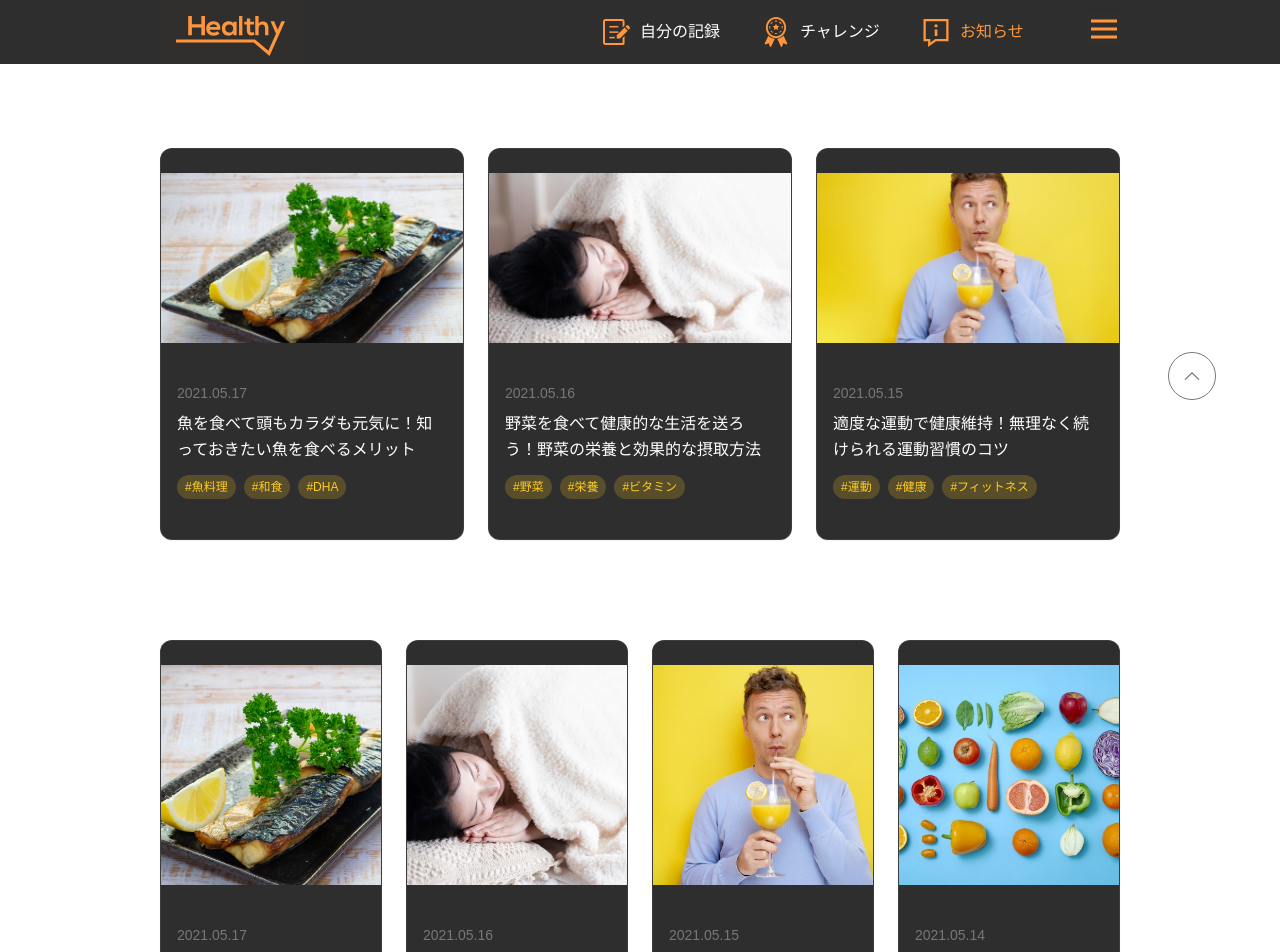
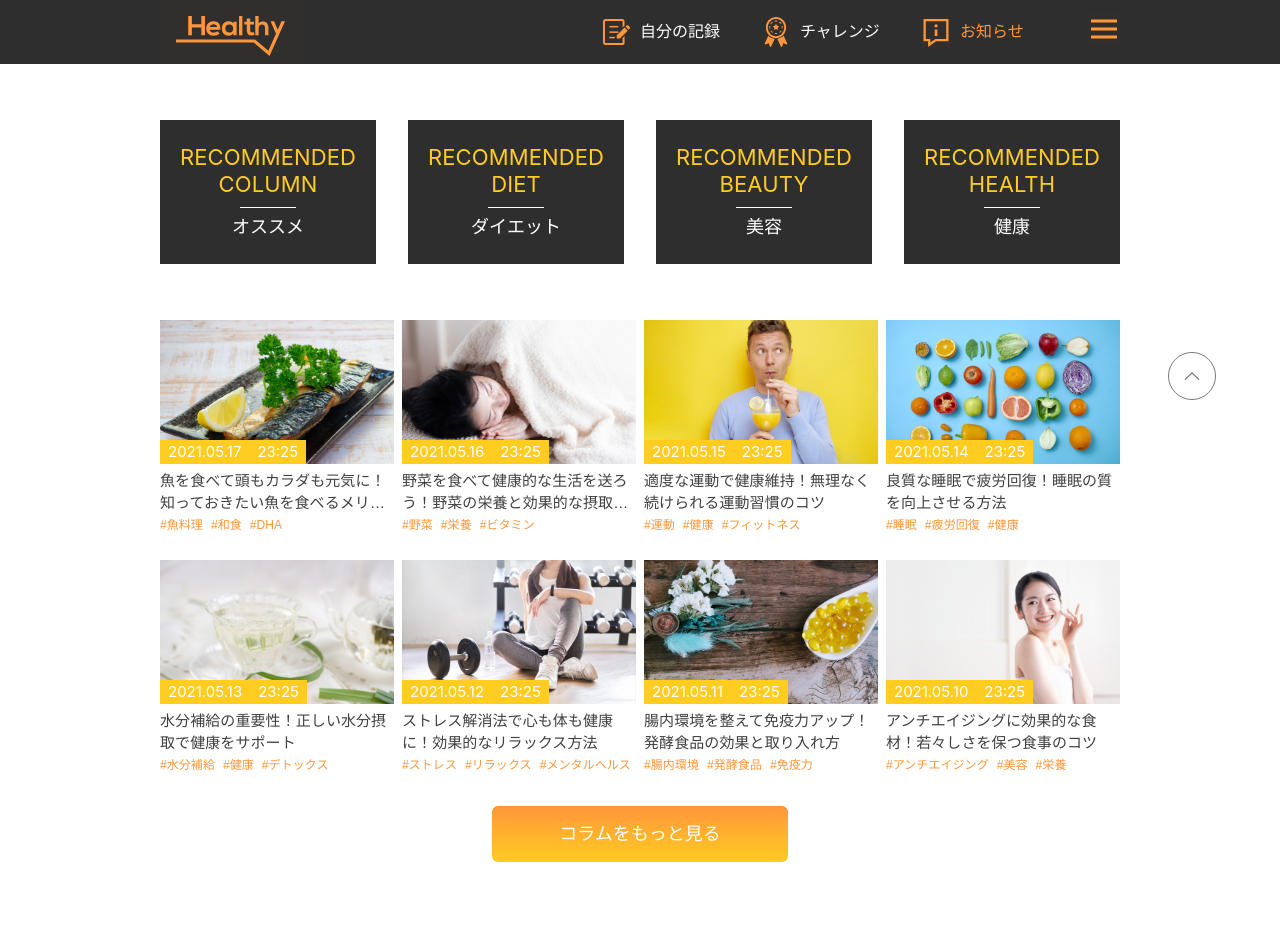
Before and after one commit to truongnhuhungnam/agent-test, a React (Vite) app in the folder healthy-app/: page /column in a window 1280 px wide. Shown: the top 952 px of the page. Built offline with nearby package versions, Linux system fonts and the light colour scheme.

Commit message:
WIP column page

```diff
--- a/healthy-app/src/data/mockData.ts
+++ b/healthy-app/src/data/mockData.ts
@@ -34,6 +34,7 @@ export interface ColumnArticle {
   title: string
   image: string
   date: string
+  time: string
   tags: string[]
 }
 
@@ -295,6 +296,7 @@ export const columnArticles: ColumnArticle[] = [
     title: "魚を食べて頭もカラダも元気に！知っておきたい魚を食べるメリット",
     image: "/photo/column-1.jpg",
     date: "2021.05.17",
+    time: "23:25",
     tags: ["魚料理", "和食", "DHA"],
   },
   {
@@ -302,6 +304,7 @@ export const columnArticles: ColumnArticle[] = [
     title: "野菜を食べて健康的な生活を送ろう！野菜の栄養と効果的な摂取方法",
     image: "/photo/column-2.jpg",
     date: "2021.05.16",
+    time: "23:25",
     tags: ["野菜", "栄養", "ビタミン"],
   },
   {
@@ -309,6 +312,7 @@ export const columnArticles: ColumnArticle[] = [
     title: "適度な運動で健康維持！無理なく続けられる運動習慣のコツ",
     image: "/photo/column-3.jpg",
     date: "2021.05.15",
+    time: "23:25",
     tags: ["運動", "健康", "フィットネス"],
   },
   {
@@ -316,6 +320,7 @@ export const columnArticles: ColumnArticle[] = [
     title: "良質な睡眠で疲労回復！睡眠の質を向上させる方法",
     image: "/photo/column-4.jpg",
     date: "2021.05.14",
+    time: "23:25",
     tags: ["睡眠", "疲労回復", "健康"],
   },
   {
@@ -323,6 +328,7 @@ export const columnArticles: ColumnArticle[] = [
     title: "水分補給の重要性！正しい水分摂取で健康をサポート",
     image: "/photo/column-5.jpg",
     date: "2021.05.13",
+    time: "23:25",
     tags: ["水分補給", "健康", "デトックス"],
   },
   {
@@ -330,6 +336,7 @@ export const columnArticles: ColumnArticle[] = [
     title: "ストレス解消法で心も体も健康に！効果的なリラックス方法",
     image: "/photo/column-6.jpg",
     date: "2021.05.12",
+    time: "23:25",
     tags: ["ストレス", "リラックス", "メンタルヘルス"],
   },
   {
@@ -337,6 +344,7 @@ export const columnArticles: ColumnArticle[] = [
     title: "腸内環境を整えて免疫力アップ！発酵食品の効果と取り入れ方",
     image: "/photo/column-7.jpg",
     date: "2021.05.11",
+    time: "23:25",
     tags: ["腸内環境", "発酵食品", "免疫力"],
   },
   {
@@ -344,6 +352,39 @@ export const columnArticles: ColumnArticle[] = [
     title: "アンチエイジングに効果的な食材！若々しさを保つ食事のコツ",
     image: "/photo/column-8.jpg",
     date: "2021.05.10",
+    time: "23:25",
+    tags: ["アンチエイジング", "美容", "栄養"],
+  },
+  {
+    id: "9",
+    title: "水分補給の重要性！正しい水分摂取で健康をサポート",
+    image: "/photo/column-5.jpg",
+    date: "2021.05.13",
+    time: "23:25",
+    tags: ["水分補給", "健康", "デトックス"],
+  },
+  {
+    id: "10",
+    title: "ストレス解消法で心も体も健康に！効果的なリラックス方法",
+    image: "/photo/column-6.jpg",
+    date: "2021.05.12",
+    time: "23:25",
+    tags: ["ストレス", "リラックス", "メンタルヘルス"],
+  },
+  {
+    id: "11",
+    title: "腸内環境を整えて免疫力アップ！発酵食品の効果と取り入れ方",
+    image: "/photo/column-7.jpg",
+    date: "2021.05.11",
+    time: "23:25",
+    tags: ["腸内環境", "発酵食品", "免疫力"],
+  },
+  {
+    id: "12",
+    title: "アンチエイジングに効果的な食材！若々しさを保つ食事のコツ",
+    image: "/photo/column-8.jpg",
+    date: "2021.05.10",
+    time: "23:25",
     tags: ["アンチエイジング", "美容", "栄養"],
   },
 ]
--- a/healthy-app/src/pages/ColumnPage.tsx
+++ b/healthy-app/src/pages/ColumnPage.tsx
@@ -2,6 +2,7 @@ import { Card, CardContent } from "@/components/ui/card"
 import { Button } from "@/components/ui/button"
 import { columnArticles } from "@/data/mockData"
 import { useState } from "react"
+import { Link } from "react-router-dom"
 
 const ColumnPage = () => {
   const [visibleArticles, setVisibleArticles] = useState(8)
@@ -11,86 +12,75 @@ const ColumnPage = () => {
   }
 
   return (
-    <div className="min-h-screen py-8">
-      <div className="max-w-5xl px-8 mx-auto">
+    <div className="min-h-screen pb-16 pt-14">
+      <div className="max-w-5xl px-8 mx-auto space-y-14">
         {/* Recommended Articles */}
-        <div className="mb-12">
-          <h2 className="mb-6 text-xl font-semibold text-light">
-            おすすめ記事
-          </h2>
-          <div className="grid grid-cols-1 gap-6 md:grid-cols-3">
-            {columnArticles.slice(0, 3).map((article) => (
+        <div className="grid grid-cols-4 gap-8">
+          <div className="px-2 py-6 text-center bg-dark-600">
+            <h3 className="font-normal text-primary-300 text-[22px] leading-[27px] tracking-[.11px] font-inter mb-4 relative after:w-[56px] after:h-[1px] after:bg-light after:absolute after:bottom-[-10px] after:left-1/2 after:-translate-x-1/2">
+              RECOMMENDED COLUMN
+            </h3>
+            <p className="text-light text-lg leading-[26px] font-light">
+              オススメ
+            </p>
+          </div>
+          <div className="px-2 py-6 text-center bg-dark-600">
+            <h3 className="font-normal text-primary-300 text-[22px] leading-[27px] tracking-[.11px] font-inter mb-4 relative after:w-[56px] after:h-[1px] after:bg-light after:absolute after:bottom-[-10px] after:left-1/2 after:-translate-x-1/2">
+              RECOMMENDED DIET
+            </h3>
+            <p className="text-light text-lg leading-[26px] font-light">
+              ダイエット
+            </p>
+          </div>
+          <div className="px-2 py-6 text-center bg-dark-600">
+            <h3 className="font-normal text-primary-300 text-[22px] leading-[27px] tracking-[.11px] font-inter mb-4 relative after:w-[56px] after:h-[1px] after:bg-light after:absolute after:bottom-[-10px] after:left-1/2 after:-translate-x-1/2">
+              RECOMMENDED BEAUTY
+            </h3>
+            <p className="text-light text-lg leading-[26px] font-light">美容</p>
+          </div>
+          <div className="px-2 py-6 text-center bg-dark-600">
+            <h3 className="font-normal text-primary-300 text-[22px] leading-[27px] tracking-[.11px] font-inter mb-4 relative after:w-[56px] after:h-[1px] after:bg-light after:absolute after:bottom-[-10px] after:left-1/2 after:-translate-x-1/2">
+              RECOMMENDED HEALTH
+            </h3>
+            <p className="text-light text-lg leading-[26px] font-light">健康</p>
+          </div>
+        </div>
+
+        {/* All Articles */}
+        <div className="mb-8">
+          <div className="grid grid-cols-1 gap-x-2 gap-y-[18px] md:grid-cols-2 lg:grid-cols-4">
+            {columnArticles.slice(0, visibleArticles).map((article) => (
               <Card
                 key={article.id}
-                className="overflow-hidden transition-shadow cursor-pointer bg-dark-600 border-gray-400/20 hover:shadow-lg"
+                className="gap-0 p-0 overflow-hidden border-0 rounded-none shadow-none cursor-pointer"
               >
-                <div className="overflow-hidden aspect-video">
+                <div className="relative overflow-hidden h-[144px]">
                   <img
                     src={article.image}
                     alt={article.title}
                     className="object-cover w-full h-full transition-transform hover:scale-105"
                   />
+                  <div className="text-[15px] text-light leading-[24px] bg-primary-300 font-inter absolute bottom-0 left-0 px-2 inline-flex gap-4">
+                    <span>{article.date}</span>
+                    <span>{article.time}</span>
                   </div>
-                <CardContent className="p-4">
-                  <div className="mb-2 text-sm text-gray-400">
-                    {article.date}
                 </div>
-                  <h3 className="mb-3 font-medium leading-relaxed text-light line-clamp-2">
+                <CardContent className="text-dark-500 py-[6px] px-0">
+                  <h3 className="text-[15px] font-light leading-[22px] tracking-[.08px] line-clamp-2">
                     {article.title}
                   </h3>
                   <div className="flex flex-wrap gap-2">
-                    {article.tags.map((tag, index) => (
+                    {article.tags.slice(0, 3).map((tag, index) => (
                       <span
                         key={index}
-                        className="px-2 py-1 text-xs rounded-full bg-primary-300/20 text-primary-300"
+                        className="text-xs text-primary-400 leading-[22px] tracking-[.06px] font-light"
                       >
                         #{tag}
                       </span>
                     ))}
-                  </div>
-                </CardContent>
-              </Card>
-            ))}
-          </div>
-        </div>
-
-        {/* All Articles */}
-        <div className="mb-8">
-          <h2 className="mb-6 text-xl font-semibold text-light">
-            すべての記事
-          </h2>
-          <div className="grid grid-cols-1 gap-6 md:grid-cols-2 lg:grid-cols-4">
-            {columnArticles.slice(0, visibleArticles).map((article) => (
-              <Card
-                key={article.id}
-                className="overflow-hidden transition-shadow cursor-pointer bg-dark-600 border-gray-400/20 hover:shadow-lg"
-              >
-                <div className="overflow-hidden aspect-square">
-                  <img
-                    src={article.image}
-                    alt={article.title}
-                    className="object-cover w-full h-full transition-transform hover:scale-105"
-                  />
-                </div>
-                <CardContent className="p-4">
-                  <div className="mb-2 text-sm text-gray-400">
-                    {article.date}
-                  </div>
-                  <h3 className="mb-3 text-sm font-medium leading-relaxed text-light line-clamp-3">
-                    {article.title}
-                  </h3>
-                  <div className="flex flex-wrap gap-1">
-                    {article.tags.slice(0, 2).map((tag, index) => (
-                      <span
-                        key={index}
-                        className="px-2 py-1 text-xs rounded-full bg-primary-300/20 text-primary-300"
-                      >
-                        #{tag}
-                      </span>
-                    ))}
-                    {article.tags.length > 2 && (
+                    {article.tags.length > 3 && (
                       <span className="text-xs text-gray-400">
-                        +{article.tags.length - 2}
+                        +{article.tags.length - 3}
                       </span>
                     )}
                   </div>
@@ -98,19 +88,22 @@ const ColumnPage = () => {
               </Card>
             ))}
           </div>
-        </div>
 
           {/* Load More Button */}
           {visibleArticles < columnArticles.length && (
             <div className="text-center">
+              <div className="flex justify-center mt-[24px]">
                 <Button
                   onClick={loadMore}
-              className="px-8 py-3 font-medium bg-primary-300 hover:bg-primary-400 text-dark-600"
+                  className="px-1 py-3 h-14 w-[296px]"
+                  asChild
                 >
-              記事をもっと見る
+                  <Link to="#">コラムをもっと見る</Link>
                 </Button>
               </div>
+            </div>
           )}
+        </div>
 
         {/* Categories */}
         <div className="mt-16">
--- a/healthy-app/src/pages/TopPage.tsx
+++ b/healthy-app/src/pages/TopPage.tsx
@@ -124,7 +124,7 @@ const TopPage = () => {
                       className="object-cover w-full h-full transition-all cursor-pointer hover:scale-105"
                     />
                   </div>
-                  <div className="text-[15px] text-white bg-primary-300 font-inter absolute bottom-0 left-0 p-2">
+                  <div className="text-[15px] text-light bg-primary-300 font-inter absolute bottom-0 left-0 p-2">
                     <span>
                       {new Date(meal.date)
                         .toLocaleDateString("en-US", {
```
Lines whose indentation alone changed are shown as unchanged.
